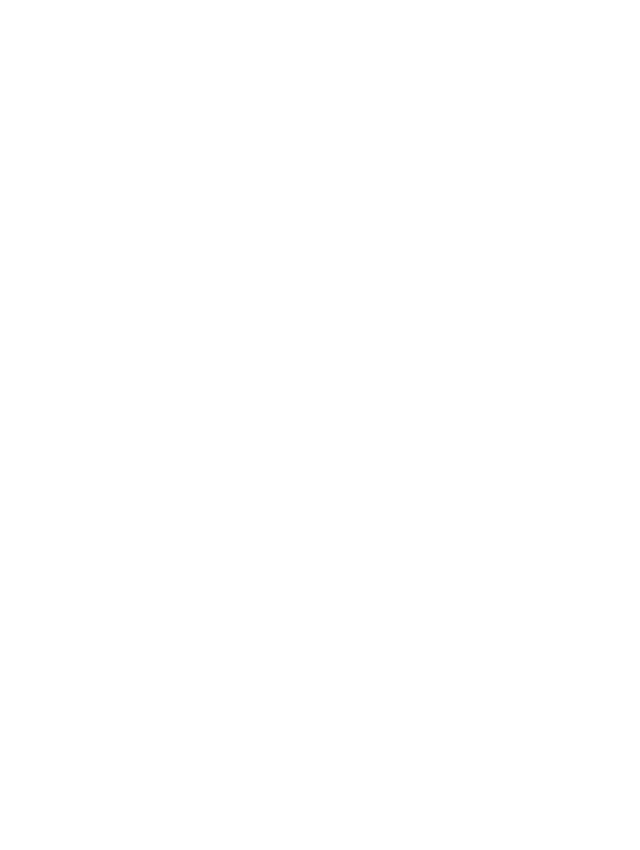
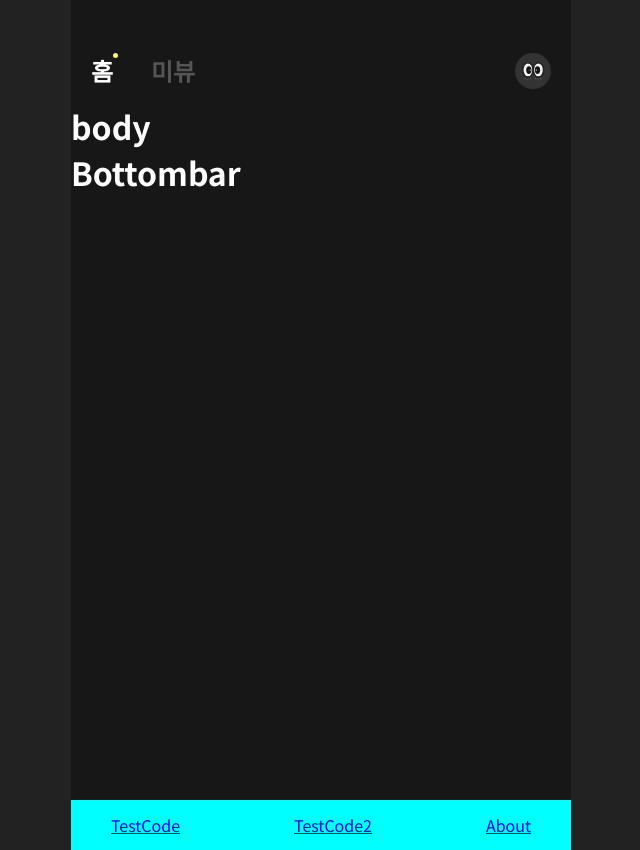
Before and after one commit to meView/meView_Front, a React (Create React App) app: page /home in a window 1280 px wide. Before the commit this address had no page. Shown: the whole page, without its empty margins (319-959 px from the left). Before the commit the page ends 800 px from the top, so only its background shows below. Built offline with nearby package versions, Linux system fonts and the light colour scheme.

Commit message:
Add homepage Navbar

```diff
--- a/src/Main.js
+++ b/src/Main.js
@@ -4,6 +4,7 @@
 import Question from "./pages/question/Question";
 import TestCode2 from "./pages/testcode/TestCode2";
 import Mainpage from "./pages/main/Mainpage";
+import Homepage from "./pages/home/Homepage";
 
 function Main() {
   return (
@@ -11,6 +12,7 @@
       <Routes>
         <Route path="/" element={<App />}>
           <Route path="" element={<Mainpage />} />
+          <Route path="home" element={<Homepage />} />
           <Route path="about" element={<About />} />
           <Route path="testcode" element={<Question />} />
           <Route path="testcode2" element={<TestCode2 />} />
--- /dev/null
+++ b/src/components/home/Bottombar.js
@@ -0,0 +1,11 @@
+import styled from "styled-components";
+
+function Bottombar() {
+  return (
+    <div>
+      <h1>Bottombar</h1>
+    </div>
+  );
+}
+
+export default Bottombar;
--- /dev/null
+++ b/src/components/home/TopNav.js
@@ -0,0 +1,91 @@
+import styled from "styled-components";
+
+const Container = styled.div`
+  align-items: flex-start;
+  display: flex;
+  flex-direction: column;
+  padding: 0px 20px;
+
+
+  .top-margin {
+    margin-top: 40px;
+  }
+  .bottom-margin {
+    margin-bottom: 10px;
+  }
+`;
+const NavBar = styled.div`
+  display: flex;
+  justify-content: space-between;
+  align-items: center;
+  width: 100%;
+
+  .button-nav {
+    background: none;
+    border: none;
+    cursor: pointer;
+    padding: 0;
+    font-size: var(--headline-06);
+    font-weight: bold;
+    color: white;
+    width: 48px;
+    height: 48px;
+    position: relative;
+    margin: 0 12px 0 0;
+  }
+
+  .button-text {
+    position: absolute;
+    left: 0;
+    bottom: 0;
+  }
+
+  .button-text::after {
+    content: "";
+    position: absolute;
+    width: 5px;
+    height: 5px;
+    border-radius: 50%;
+    background-color: var(--primary);
+  }
+
+  .button-text2 {
+    position: absolute;
+    left: 0;
+    bottom: 0;
+    color: var(--Gray-11);
+  }
+
+  .button-icon {
+    background: none;
+    border: none;
+    cursor: pointer;
+    padding: 0;
+    position: relative;
+  }
+`;
+
+function TopNav() {
+  return (
+    <Container>
+      <div className="top-margin"></div>
+      <NavBar>
+        <div>
+          <button className="button-nav">
+            <p className="button-text">홈</p>
+          </button>
+          <button className="button-nav">
+            <p className="button-text2">미뷰</p>
+          </button>
+        </div>
+
+        <button className="button-icon">
+          <img alt="mypage" src="/image/mypage-logo.svg" />
+        </button>
+      </NavBar>
+      <div className="bottom-margin"></div>
+    </Container>
+  );
+}
+
+export default TopNav;
--- /dev/null
+++ b/src/pages/home/Homepage.js
@@ -0,0 +1,18 @@
+import styled from "styled-components";
+import Myhome from "./Myhome";
+
+const Container = styled.div`
+  height: 100vh;
+  color: white;
+`;
+
+function Homepage() {
+  return (
+    <Container>
+      <Myhome />
+    </Container>
+    // page 설정해서 Myhome or Mypage로 이동하도록 설정할 예정
+  );
+}
+
+export default Homepage;
--- /dev/null
+++ b/src/pages/home/Myhome.js
@@ -0,0 +1,19 @@
+import Bottombar from "../../components/home/Bottombar";
+import TopNav from "../../components/home/TopNav";
+import styled from "styled-components";
+
+const Container = styled.div`
+
+`;
+
+function Myhome() {
+  return (
+    <Container>
+      <TopNav />
+      <h1>body</h1>
+      <Bottombar />
+    </Container>
+  );
+}
+
+export default Myhome;
--- a/src/pages/main/Mainpage.js
+++ b/src/pages/main/Mainpage.js
@@ -5,7 +5,6 @@
 const Container = styled.div`
   height: 100vh;
   background-color: var(--mainpg);
-
 `;
 
 function Mainpage() {
```
Also changed, not shown: src/pages/home/Mypage.js (added, +9 -0 lines), public/image/mypage-logo.svg (added).
